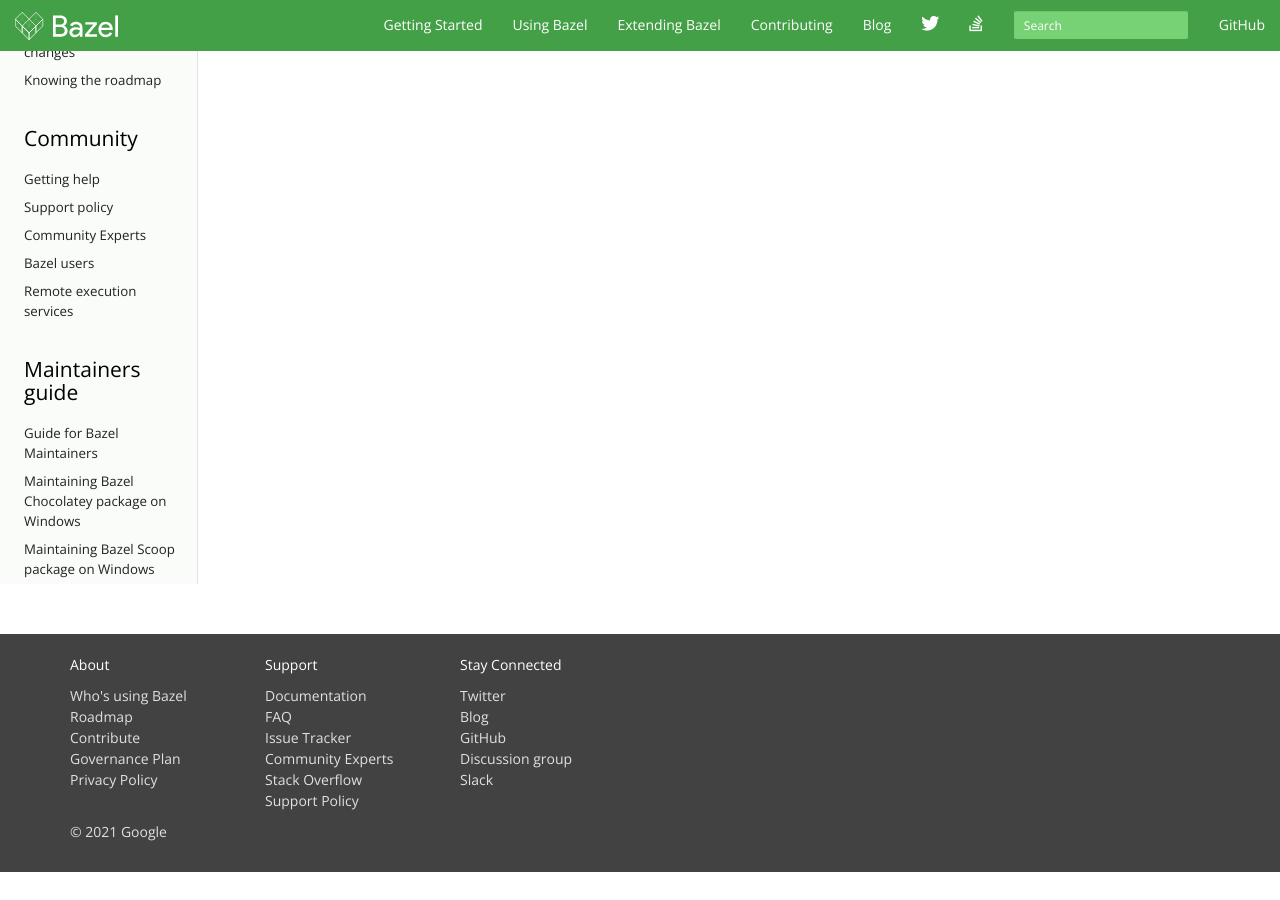
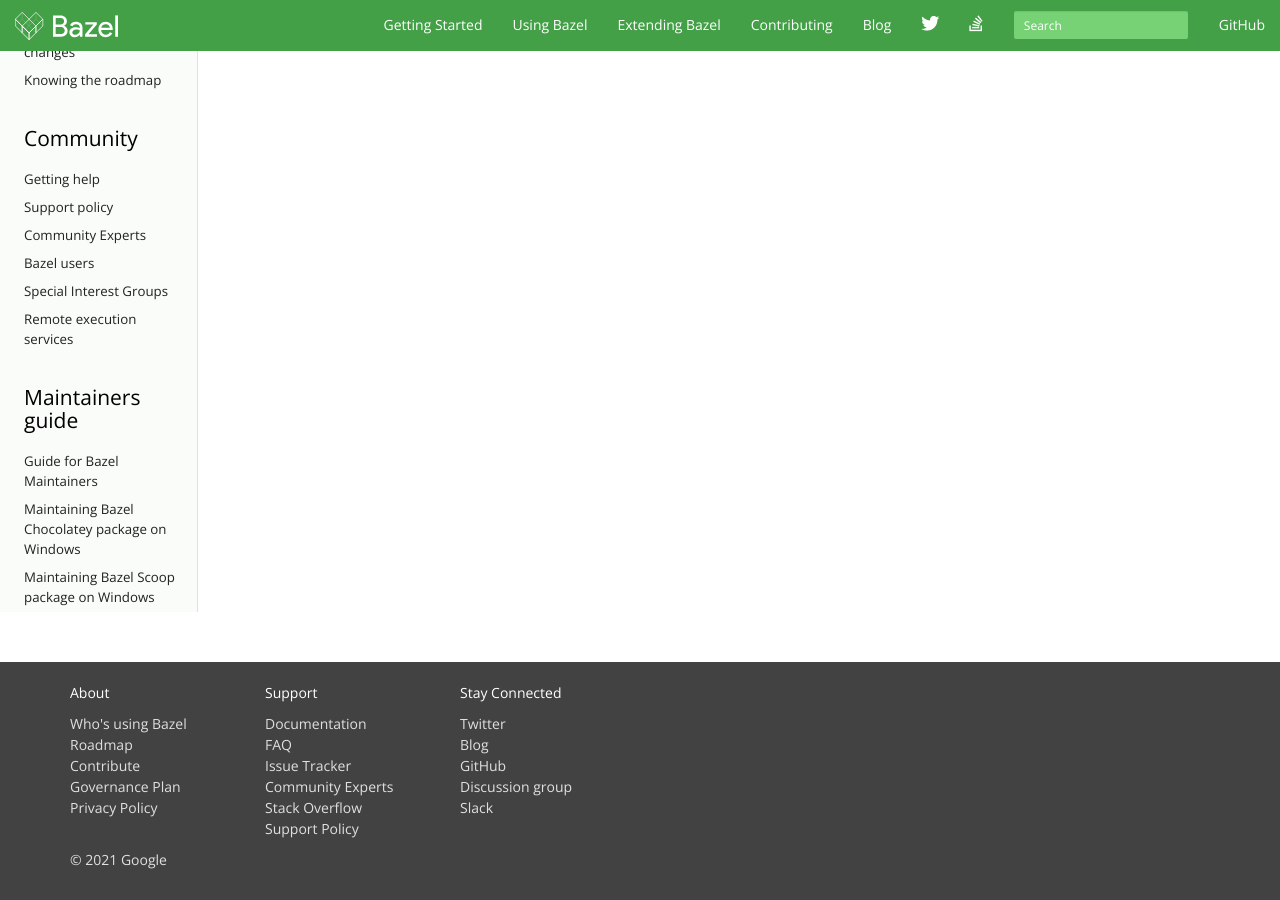
Before and after one commit to bazelbuild/bazel-website, a Jekyll site: the page built from roadmap.md, in a window 1280 px wide and 900 px high, scrolled down 669 px. Built offline with Jekyll 4.4.1, drawn with Linux system fonts in a browser that asks for light colours; nearby versions of some CDN libraries; library files that are not in the unit come from our copies; comment, search, counter and statistics services are not loaded; the table of contents is made by our own code; before the commit the page ends 1541 px from its top, so only the background shows below that.

Commit message:
Update contribute.html (#333)
Add link to SIG page to Community section in nav bar.

```diff
--- a/_layouts/contribute.html
+++ b/_layouts/contribute.html
@@ -42,6 +42,7 @@
               <li><a href="/support.html">Support policy</a></li>
               <li><a href="/experts.html">Community Experts</a></li>
               <li><a href="/users.html">Bazel users</a></li>
+              <li><a href="/sig.html">Special Interest Groups</a></li>
               <li><a href="/remote-execution-services.html">Remote execution services</a></li>
             </ul>
             <h3>Maintainers guide</h3>
```
